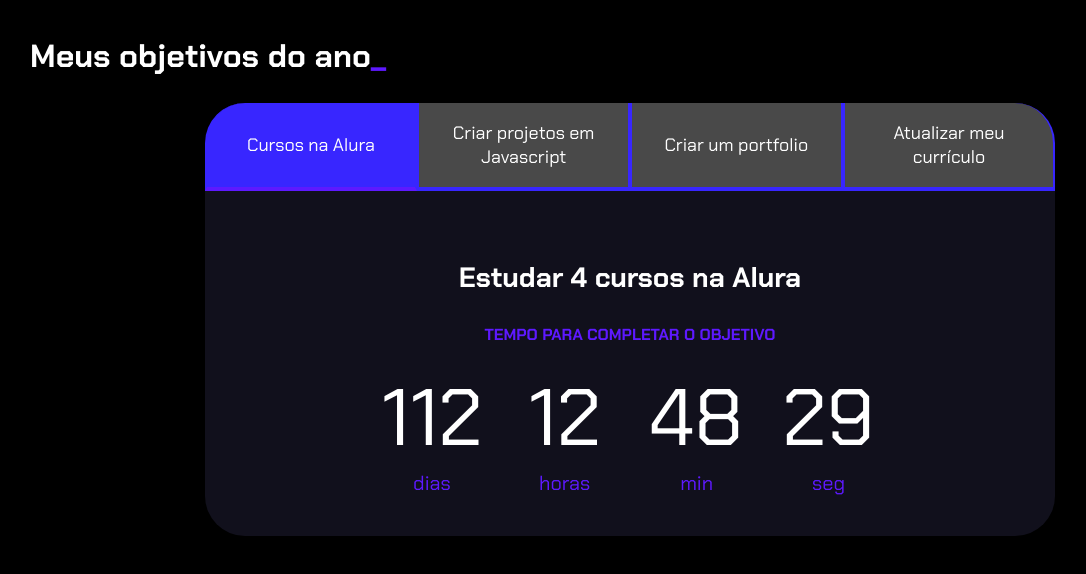
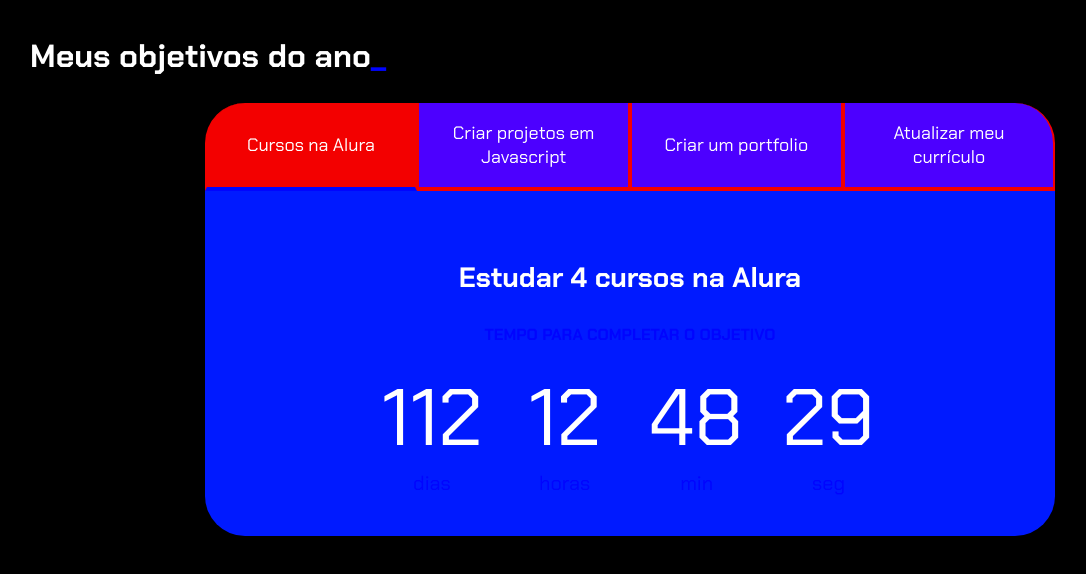
Before and after one commit to elRafael26/3D, a plain HTML site: page index.html in a window 1280 px wide. Shown: the whole page, without its empty margins (10-1096 px from the left). Drawn offline with Linux system fonts and the light colour scheme.

Commit message:
dafafaaaaadsa

```diff
--- a/style.css
+++ b/style.css
@@ -2,11 +2,11 @@
 
 :root {
     --cor-de-fundo: #000000;
-    --verde: #5e19ff;
-    --branco: #FFFFFF;
-    --botao-ativo: #3826ff;
-    --botao-inativo: rgba(145, 145, 145, 0.5);
-    --texto-fundo: rgba(58, 55, 94, 0.3);
+    --verde: #0004ff;
+    --branco: #ffffff;
+    --botao-ativo: #f30000;
+    --botao-inativo: rgb(76, 0, 255);
+    --texto-fundo: rgb(0, 26, 255);
 }
 
 body {
```
